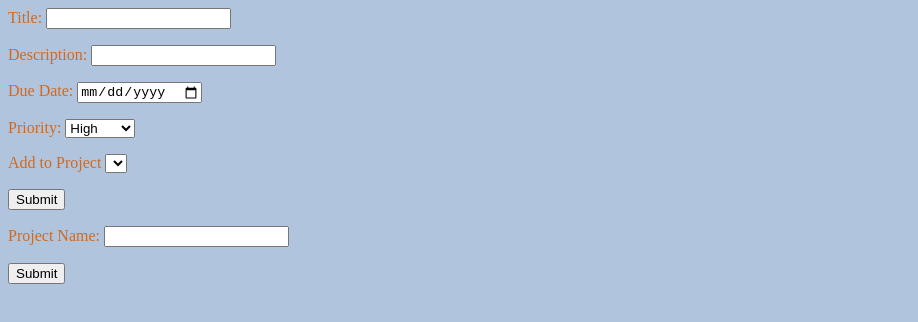
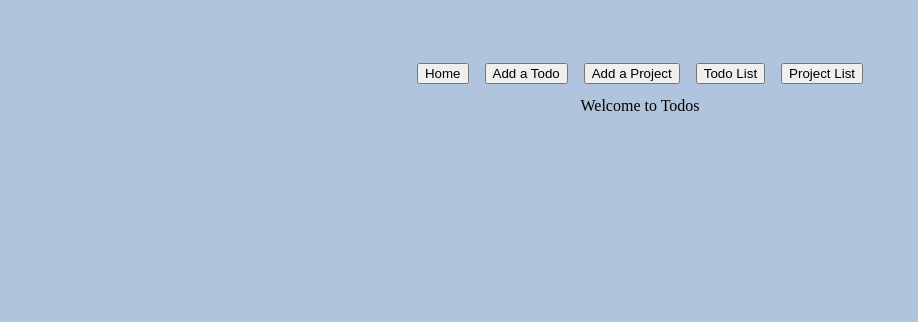
Before and after one commit to swatson9008/todos, a website built with webpack: page dist/index.html in a window 1280 px wide. Shown: the whole page, without its empty margins (0-918 px from the left). Built offline with nearby package versions, Linux system fonts and the light colour scheme.

Commit message:
added more styling

```diff
--- a/dist/index.html
+++ b/dist/index.html
@@ -8,7 +8,16 @@
     <link rel="stylesheet" href="style.css">
 </head>
 <body>
+    <div id="tabContainer">
+        <div><button id="homeTab">Home</button></div>
+        <div><button id="taskAdd">Add a Todo</button></div>
+        <div><button id="projectAdd">Add a Project</button></div>
+        <div><button id="taskList">Todo List</button></div>
+        <div><button id="projectList">Project List</button></div>
+    </div>
     <div id="mainContainer">
+        <div id="toDoCover">Welcome to Todos</div>
+        <div id="toDoCreation">
             <form>
             <label for="TDTitle">Title:</label>
             <input type="TDTitle" name="TDTitle" id="TDTitle"><p></p>
@@ -29,6 +38,7 @@
             <p></p>
             <button id="submitB">Submit</button>
             </form>
+        </div>
             <p></p>
             <p></p>
         <div id="createProjects">
--- a/dist/style.css
+++ b/dist/style.css
@@ -2,6 +2,21 @@ body {
   background-color: lightsteelblue;
 }
 
+#tabContainer {
+  display: flex;
+  justify-content: center;
+  gap: 1em;
+  margin-top: 5%;
+}
+
+
 #mainContainer {
-  color: chocolate;
+  display: flex;
+  justify-content: center;
+  margin-top: 1%;
+
 }
+
+#toDoCreation, #createProjects, #toDoSection, #projectSection {
+  display: none;
+}
```
Lines whose indentation alone changed are shown as unchanged.
